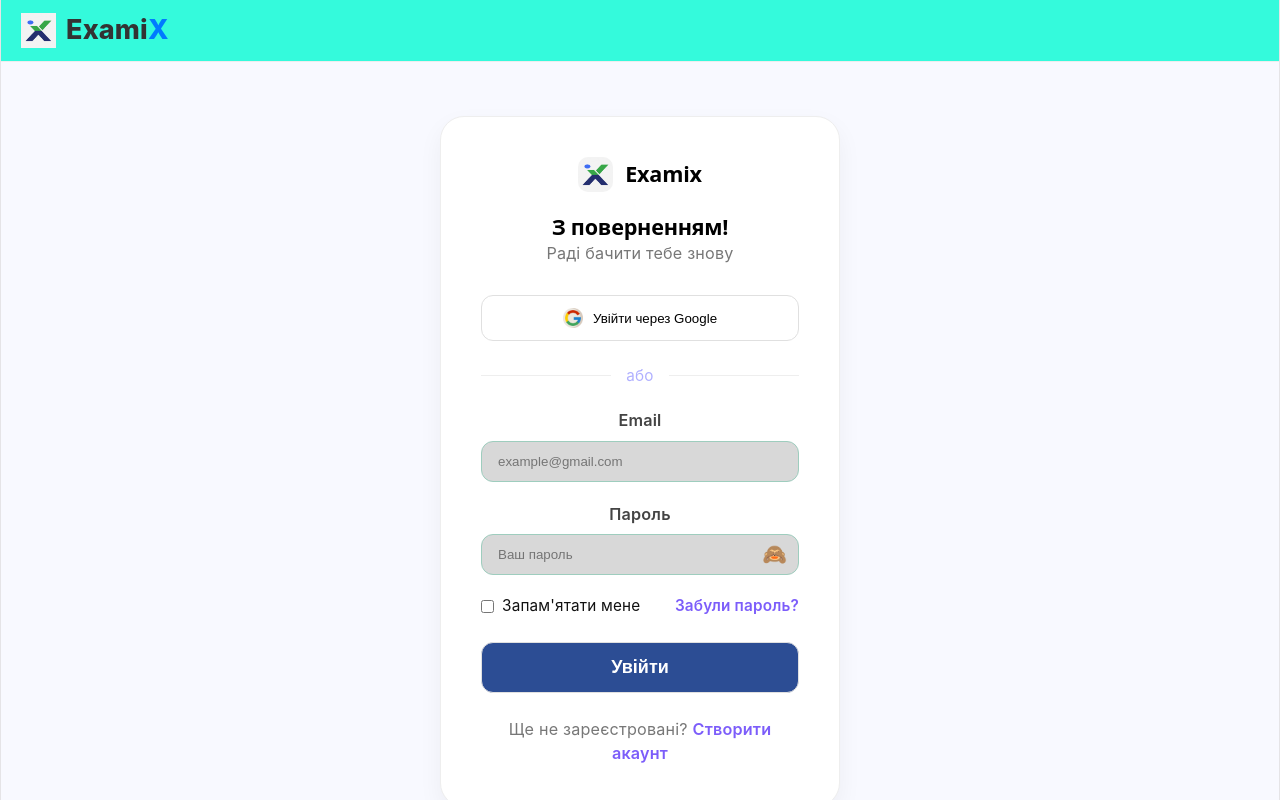
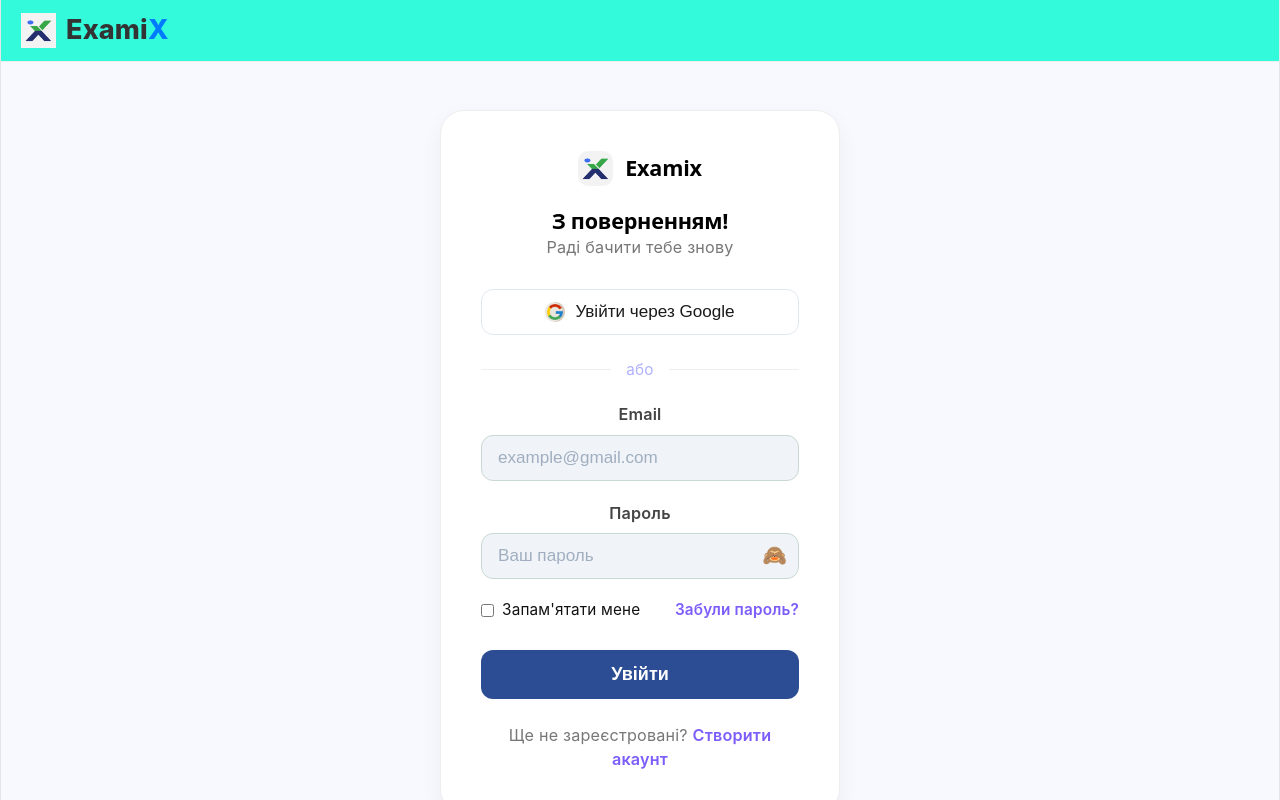
Before and after one commit to YanKarpinskyi/Examix, a React (Vite) app in the folder client/zno-platform/: page /login in a window 1280 px wide. Shown: the top 800 px of the page. Built offline with nearby package versions, Linux system fonts and the light colour scheme; no server answers.

Commit message:
fix: UI in Login/Register/Forgot

```diff
--- a/client/zno-platform/src/pages/Auth.scss
+++ b/client/zno-platform/src/pages/Auth.scss
@@ -1,4 +1,4 @@
-@use '../styles//variables';
+@use '../styles/variables';
 
 .auth-container {
   display: flex;
@@ -61,7 +61,7 @@
 .google-btn {
   width: 100%;
   padding: 12px;
-  border: 1px solid variables.$border-color;
+  border: 1.5px solid #e2e8f0;
   background: white;
   border-radius: 12px;
   display: flex;
@@ -70,11 +70,24 @@
   gap: 10px;
   cursor: pointer;
   font-weight: 500;
-  transition: 0.3s;
-  color: #000000;
+  font-size: 0.95rem;
+  transition: background 0.2s, border-color 0.2s, box-shadow 0.2s;
+  color: #1a1a1a;
 
   &:hover {
-    background: #4fc9c7;
+    background: #f1f5f9;
+    border-color: #cbd5e1;
+    box-shadow: 0 2px 8px rgba(0, 0, 0, 0.08);
+  }
+
+  &:active {
+    background: #e8f0fe;
+    border-color: #4285f4;
+  }
+
+  &:disabled {
+    opacity: 0.6;
+    cursor: not-allowed;
   }
 
   img {
@@ -115,28 +128,55 @@
     font-size: 0.9rem;
     font-weight: 600;
     color: #444;
+    transition: color 0.2s;
+  }
+
+  &:focus-within label {
+    color: #2c4d94;
   }
 
   input {
     width: 100%;
     padding: 12px 16px;
-    border: 1px solid #9ecdbe;
+    border: 1.5px solid #c8d8d2;
     border-radius: 12px;
     outline: none;
-    transition: 0.3s;
-    background-color: #d8d8d8;
-    color: #000000;
+    background-color: #f0f4f8;
+    color: #111;
+    font-size: 0.95rem;
+    box-sizing: border-box;
+    transition: border-color 0.2s, background-color 0.2s, box-shadow 0.2s;
+
+    &::placeholder {
+      color: #a0aec0;
+    }
+
+    &:hover:not(:focus) {
+      border-color: #a0b8c8;
+      background-color: #e8eff5;
+    }
+
+    &:focus {
+      border-color: #2c4d94;
+      background-color: #fff;
+      box-shadow: 0 0 0 3px rgba(44, 77, 148, 0.12);
+    }
 
     &:-webkit-autofill,
     &:-webkit-autofill:hover,
     &:-webkit-autofill:focus {
-        -webkit-box-shadow: 0 0 0px 1000px #d8d8d8 inset;
-        -webkit-text-fill-color: #000000;
+      -webkit-box-shadow: 0 0 0px 1000px #f0f4f8 inset;
+      -webkit-text-fill-color: #111;
+      transition: background-color 9999s ease-in-out 0s;
     }
   }
 
   .password-wrapper {
     position: relative;
+
+    input {
+      padding-right: 44px;
+    }
 
     .toggle-password {
       position: absolute;
@@ -147,12 +187,16 @@
       border: none;
       cursor: pointer;
       font-size: 1.1rem;
+      color: #94a3b8;
+      padding: 0;
+      line-height: 1;
+      transition: color 0.2s;
+
+      &:hover {
+        color: #2c4d94;
       }
     }
   }
-
-input:focus {
-  border-color: #d6d6d6;
 }
 
 .authOptions {
@@ -173,6 +217,10 @@
     color: variables.$primary-purple;
     text-decoration: none;
     font-weight: 600;
+
+    &:hover {
+      text-decoration: underline;
+    }
   }
 }
 
@@ -180,17 +228,27 @@
   width: 100%;
   padding: 14px;
   background: #2c4d94;
-  border: 1px solid variables.$border-color;
+  border: none;
   border-radius: 12px;
   font-size: 1rem;
   font-weight: 600;
   cursor: pointer;
-  transition: 0.3s;
+  transition: background 0.2s, box-shadow 0.2s, transform 0.1s;
   color: #ffffff;
+  margin-top: 4px;
 
-  &:hover {
+  &:hover:not(:disabled) {
     background: #1b3367;
-    border-color: variables.$primary-purple;
+    box-shadow: 0 4px 12px rgba(44, 77, 148, 0.3);
+  }
+
+  &:active:not(:disabled) {
+    transform: scale(0.99);
+  }
+
+  &:disabled {
+    opacity: 0.65;
+    cursor: not-allowed;
   }
 }
 
@@ -204,36 +262,72 @@
     color: variables.$primary-purple;
     text-decoration: none;
     font-weight: 600;
+
+    &:hover {
+      text-decoration: underline;
+    }
   }
 }
 
 .auth-select {
   width: 100%;
-  padding: 12px;
-  border-radius: 10px;
-  border: 1px solid #d1d5db;
+  padding: 12px 16px;
+  border-radius: 12px;
+  border: 1.5px solid #c8d8d2;
+  background-color: #f0f4f8;
+  color: #111827;
+  font-size: 0.95rem;
+  outline: none;
+  appearance: auto;
+  box-sizing: border-box;
+  transition: border-color 0.2s, background-color 0.2s, box-shadow 0.2s;
 
-  background-color: rgb(215, 255, 244);
-  color: #111827;
-
-  font-size: 15px;
-
-  outline: none;
-
-  appearance: auto;
+  &:hover:not(:disabled):not(:focus) {
+    border-color: #a0b8c8;
+    background-color: #e8eff5;
   }
 
-.auth-select:disabled {
+  &:focus {
+    border-color: #2c4d94;
+    background-color: #fff;
+    box-shadow: 0 0 0 3px rgba(44, 77, 148, 0.12);
+  }
+
+  &:disabled {
     background-color: #f3f4f6;
     color: #9ca3af;
     cursor: not-allowed;
+    border-color: #e5e7eb;
   }
 
-.auth-select option {
-  background-color: rgb(240, 240, 240);
+  option {
+    background-color: #f0f0f0;
     color: black;
   }
 
-.auth-select option:checked {
+  option:checked {
     background-color: rgb(43, 202, 183);
   }
+}
+
+.error-message {
+  color: #f87171;
+  background: rgba(239, 68, 68, 0.08);
+  border: 1px solid rgba(239, 68, 68, 0.2);
+  border-radius: 8px;
+  padding: 10px 14px;
+  margin-bottom: 16px;
+  font-size: 0.88rem;
+  text-align: center;
+}
+
+.success-message {
+  color: #34d399;
+  background: rgba(52, 211, 153, 0.08);
+  border: 1px solid rgba(52, 211, 153, 0.2);
+  border-radius: 8px;
+  padding: 10px 14px;
+  margin-bottom: 16px;
+  font-size: 0.88rem;
+  text-align: center;
+}
--- a/client/zno-platform/src/pages/ForgotPassword.tsx
+++ b/client/zno-platform/src/pages/ForgotPassword.tsx
@@ -32,11 +32,13 @@
     return (
         <div className="auth-container">
             <div className="auth-card">
-                <h2>Відновлення пароля</h2>
-                <p>Введіть email, щоб отримати посилання для зміни пароля.</p>
+                <div className="auth-titles">
+                    <h1>Відновлення пароля</h1>
+                    <p>Введіть email, щоб отримати посилання для зміни пароля.</p>
+                </div>
 
-                {message && <div style={{ color: 'green', marginBottom: '1rem' }}>{message}</div>}
-                {error && <div style={{ color: 'red', marginBottom: '1rem' }}>{error}</div>}
+                {message && <div className="success-message">{message}</div>}
+                {error && <div className="error-message">{error}</div>}
 
                 <form onSubmit={handleReset}>
                     <div className="input-group">
--- a/client/zno-platform/src/pages/Login.tsx
+++ b/client/zno-platform/src/pages/Login.tsx
@@ -5,6 +5,7 @@
 import { useAuth } from "../hooks/useAuth";
 import authService from "../services/authService";
 import googleIcon from "../assets/auth/google-logo.png";
+import { supabase } from "../services/supabaseClient";
 import "./Auth.scss";
 
 function BannedModal({ onClose }: { onClose: () => void }) {
@@ -59,6 +60,15 @@
     }));
   };
 
+  const handleGoogleLogin = async () => {
+    await supabase.auth.signInWithOAuth({
+      provider: "google",
+      options: {
+        redirectTo: `${window.location.origin}/auth/callback`,
+      },
+    });
+  };
+
   const handleSubmit = async (e: FormEvent) => {
     e.preventDefault();
     setError(null);
@@ -104,7 +114,7 @@
           <p>Раді бачити тебе знову</p>
         </div>
 
-        <button className="google-btn" type="button">
+        <button className="google-btn" type="button" onClick={handleGoogleLogin}>
           <img src={googleIcon} alt="Google" />
           <p>Увійти через Google</p>
         </button>
--- a/client/zno-platform/src/pages/Register.tsx
+++ b/client/zno-platform/src/pages/Register.tsx
@@ -2,8 +2,9 @@
 import type { ChangeEvent, FormEvent } from "react";
 import { Link, useNavigate } from "react-router-dom";
 import authService from "../services/authService";
+import googleIcon from "../assets/auth/google-logo.png";
+import { supabase } from "../services/supabaseClient";
 import "./Auth.scss";
-import googleIcon from "../assets/auth/google-logo.png";
 
 interface GroupOption {
   id: string;
@@ -49,6 +50,15 @@
     }
     fetchGroups();
   }, []);
+
+  const handleGoogleLogin = async () => {
+    await supabase.auth.signInWithOAuth({
+      provider: "google",
+      options: {
+        redirectTo: `${window.location.origin}/auth/callback`,
+      },
+    });
+  };
 
   const handleFacultyChange = (e: ChangeEvent<HTMLSelectElement>) => {
     const faculty = e.target.value;
@@ -127,9 +137,9 @@
           <p>Приєднуйся до спільноти Examix</p>
         </div>
 
-        <button className="google-btn" type="button">
+        <button className="google-btn" type="button" onClick={handleGoogleLogin}>
           <img src={googleIcon} alt="Google" />
-          <span>Зареєструватися через Google</span>
+          <p>Зареєструватися через Google</p>
         </button>
 
         <div className="divider">
```
Lines whose indentation alone changed are shown as unchanged.
